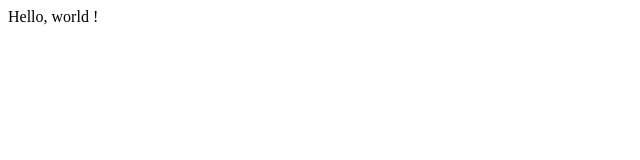
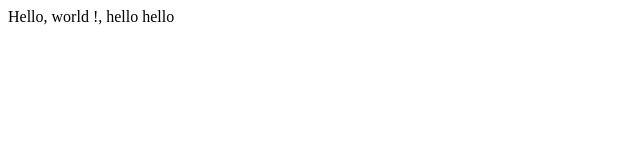
Before and after one commit to kevolenga/lecture0, a plain HTML site: page index.html in a window 1280 px wide. Shown: the whole page, without its empty margins (0-640 px from the left). Drawn offline with Linux system fonts and the light colour scheme.

Commit message:
Added hello hello

```diff
--- a/index.html
+++ b/index.html
@@ -7,6 +7,6 @@
     <title>Document</title>
 </head>
 <body>
-    Hello, world !
+    Hello, world !, hello hello
 </body>
 </html>
```
